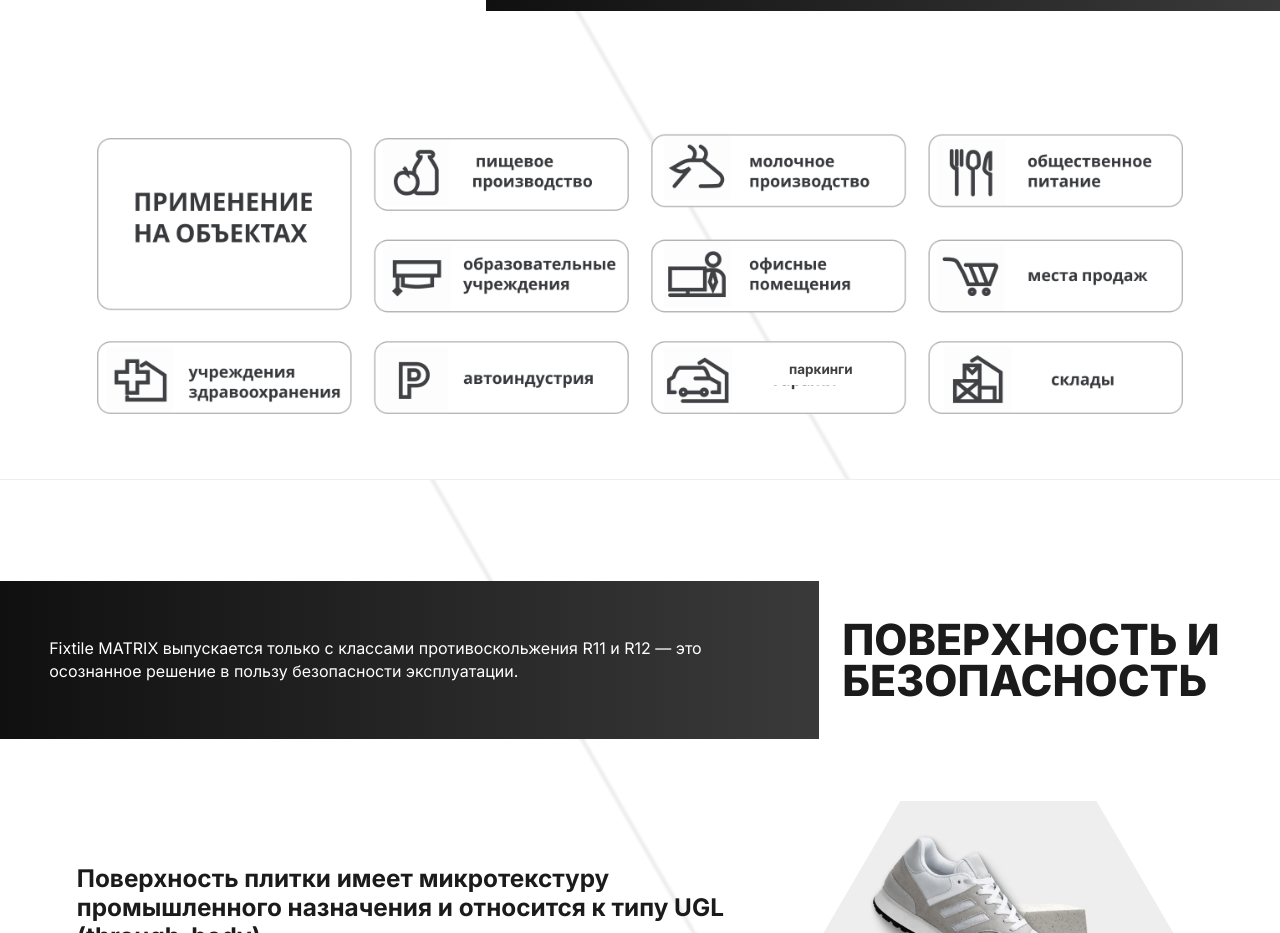
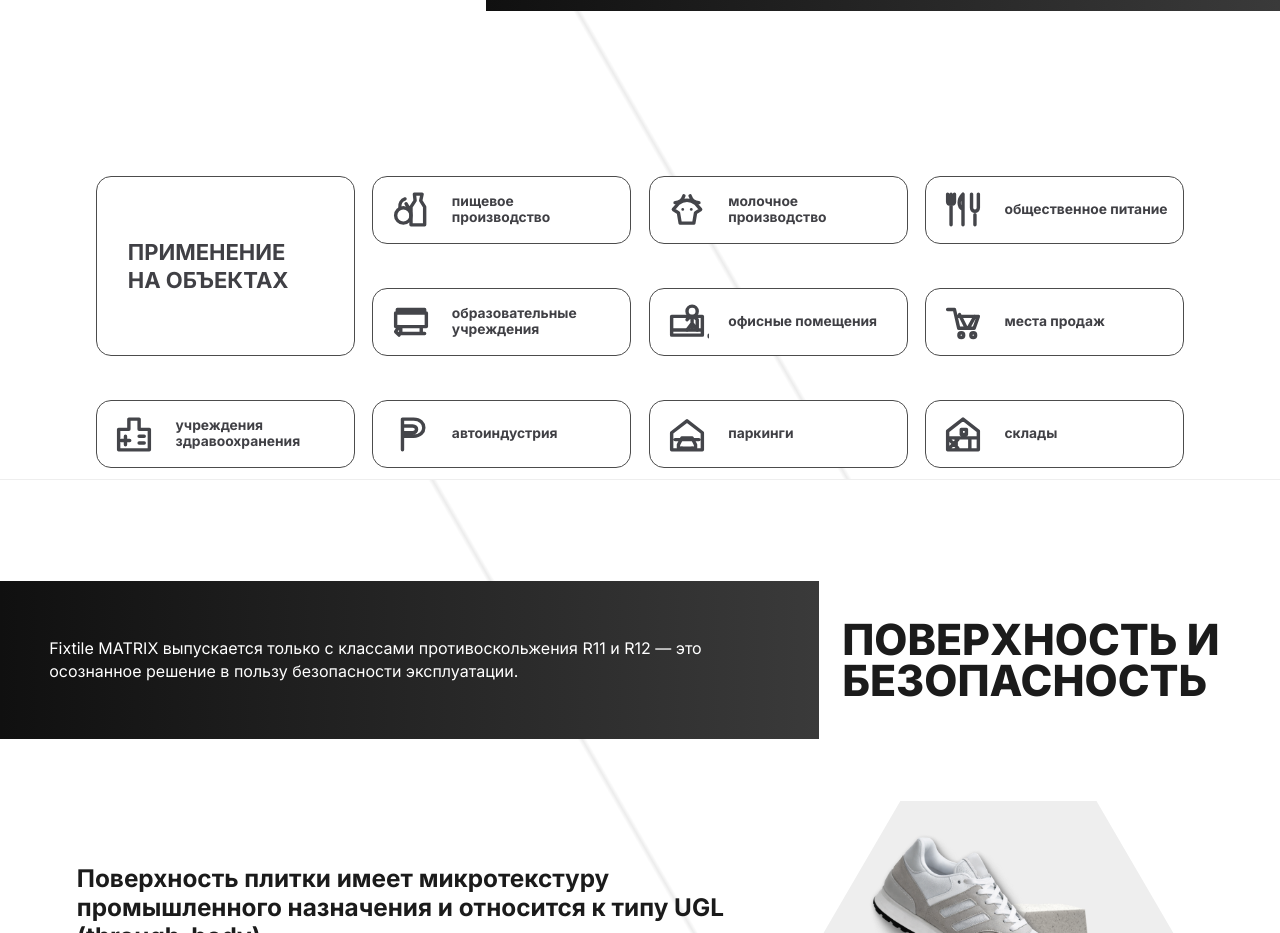
Before and after one commit to PSL-Polymer-System-Labs/fixtile-matrix-site, a React (Vite) app: page / in a window 1280 px wide. Shown: the part 6720-7653 px from the top of the page. Built offline with nearby package versions, Linux system fonts and the light colour scheme.

Commit message:
Rebuild application cards as editable content

```diff
--- a/src/main.tsx
+++ b/src/main.tsx
@@ -46,6 +46,35 @@ const standards = [
   ["Монтажная система", "Техкарта MATRIX", "эпоксидное поле + виброукладка", "GLS400 / GLS500 + X-Bond", "ППР, ведомость работ"],
   ["Документы поставки", "ТУ, сертификат, протокол", "проверяемость партии и поставщика", "российская юрисдикция", "44-ФЗ / 223-ФЗ / закупка"],
 ];
+
+const engineeringApplications = [
+  ["food", "пищевое производство"],
+  ["dairy", "молочное производство"],
+  ["catering", "общественное питание"],
+  ["education", "образовательные учреждения"],
+  ["office", "офисные помещения"],
+  ["retail", "места продаж"],
+  ["healthcare", "учреждения здравоохранения"],
+  ["auto", "автоиндустрия"],
+  ["parking", "паркинги"],
+  ["warehouse", "склады"],
+];
+
+function ApplicationIcon({ kind }: { kind: string }) {
+  const common = { fill: "none", stroke: "currentColor", strokeWidth: 2, strokeLinecap: "round" as const, strokeLinejoin: "round" as const };
+  return <svg viewBox="0 0 24 24" aria-hidden="true">
+    {kind === "food" && <><circle {...common} cx="7.5" cy="15.5" r="4.5"/><path {...common} d="M5.5 11c-.4-2.6 1-4.5 3-5.2m.6 2.8 1.8 3M14 3h4.5l-.8 3.8 2.3 3.7V21h-8V10.5l2.4-3.7L14 3Z"/></>}
+    {kind === "dairy" && <><path {...common} d="M5 8c2.5 0 4.5-1.8 5.2-4M19 8c-2.5 0-4.5-1.8-5.2-4M7 8.5 4 12l3 2 1 6h8l1-6 3-2-3-3.5c-3-2.6-7-2.6-10 0Z"/><circle cx="9.5" cy="12" r=".8" fill="currentColor"/><circle cx="14.5" cy="12" r=".8" fill="currentColor"/></>}
+    {kind === "catering" && <path {...common} d="M5 3v7m-2-7v4.5c0 2 4 2 4 0V3m-2 7v11m7-18v18m0-18c-3 3-3 7.5 0 9m5-9v8c0 2.7 4 2.7 4 0V3m-2 12v6"/>}
+    {kind === "education" && <path {...common} d="M3 7h18v8H3zM6 15v4h12v-4M4 19h16M4 7V5h16v2m-15 8-2 3 2 2"/>}
+    {kind === "office" && <><path {...common} d="M3 9h18v11H3zm0 8h18m4 3v1m14-1v1"/><circle {...common} cx="15" cy="6" r="3"/><path {...common} d="M12 11c1-2.2 5-2.2 6 0v6m-3-6v5m-3 1 3-4 3 4"/></>}
+    {kind === "retail" && <><path {...common} d="M3 5h4l2.5 11h9l2.5-7H8m2-1 4 8m5-7-4 7"/><circle {...common} cx="11" cy="20" r="1.4"/><circle {...common} cx="18" cy="20" r="1.4"/></>}
+    {kind === "healthcare" && <path {...common} d="M3 9h6V3h6v6h6v12H3zM7 13v5m-2.5-2.5h5M15 13h3m-3 4h3"/>}
+    {kind === "auto" && <path {...common} d="M7 21V3h6.5c8 0 8 10 0 10H7m0-6h6c3 0 3 4 0 4H7"/>}
+    {kind === "parking" && <><path {...common} d="M3 11 12 4l9 7v10H3zm2 4h14"/><path {...common} d="m7 18 2-4h6l2 4v2H7Z"/><circle cx="9" cy="20" r="1" fill="currentColor"/><circle cx="15" cy="20" r="1" fill="currentColor"/></>}
+    {kind === "warehouse" && <path {...common} d="M3 21V10l9-7 9 7v11zm0-7h18M8 14v7m8-7v7M4 20l5-5m-5 0 5 5m2-11h3v3h-3z"/>}
+  </svg>;
+}
 
 function DataTable({ headers, rows, icons = false, className = "" }: { headers: string[]; rows: string[][]; icons?: boolean; className?: string }) {
   return <div className={`table-shell ${className}`}><table><thead><tr>{headers.map(h => <th key={h}>{h}</th>)}</tr></thead><tbody>{rows.map((r, i) => <tr key={r[0]}>{r.map((c, j) => <td key={j}>{icons && j === 0 && <img className="row-icon" src={`${A}${className.startsWith("spec") ? "spec" : "chem"}-${String(i + 1).padStart(2, "0")}.svg`} alt="" />}{c}</td>)}</tr>)}</tbody></table></div>;
@@ -118,9 +147,12 @@ function App() {
 
     <section className="scene engineering-scene" data-node-id="73:485">
       <div className="split-head"><h2>ИНЖЕНЕРНАЯ<br/>СИСТЕМА</h2><p>FIXTILE MATRIX — это монолитная химически стойкая система защиты промышленного пола. Плитка работает не отдельно, а вместе с эпоксидной посадкой, армированием, затиркой и технологией виброукладки.</p></div>
-      <div className="engineering-visual">
-        <img src={`${A}edit-engineering.png`} alt="Применение FIXTILE MATRIX на объектах"/>
-        <span>паркинги</span>
+      <div className="engineering-cards">
+        <article className="engineering-card engineering-card--title">ПРИМЕНЕНИЕ<br/>НА ОБЪЕКТАХ</article>
+        {engineeringApplications.map(([kind, label]) => <article className="engineering-card" key={kind}>
+          <ApplicationIcon kind={kind}/>
+          <span>{label}</span>
+        </article>)}
       </div>
     </section>
 
```
Also changed, not shown: src/styles.css.
